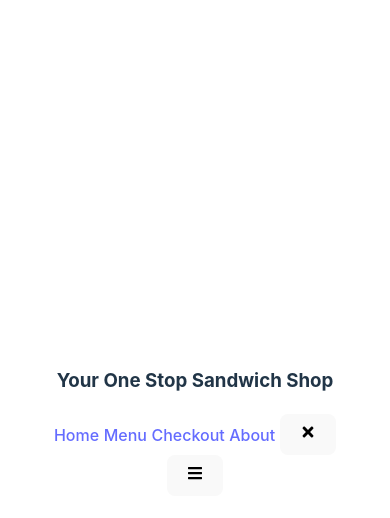
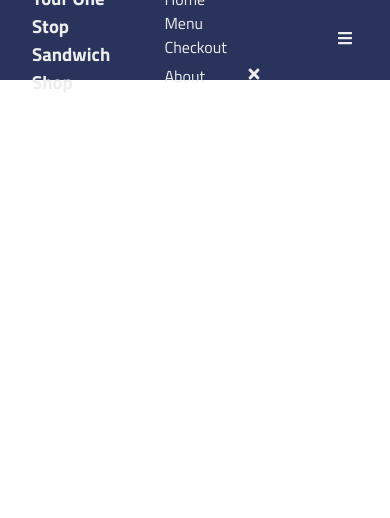
Before and after one commit to TyrellOliver/Group-React-Project, a React (Vite) app: page / in a window 390 px wide. Shown: the top 518 px of the page. Built offline with nearby package versions, Linux system fonts and the light colour scheme.

Commit message:
navbar looking pretty (css added)

```diff
--- a/src/App.jsx
+++ b/src/App.jsx
@@ -1,7 +1,6 @@
 import React from 'react';
 import { useState } from "react";
-import "./App.css";
-import NavBar from './Components/NavBar'
+import NavBar from './Components/NavBar';
 import Home from "./Components/Home"
 import About from "./Components/About"
 import { BrowserRouter as Router, Route, Routes } from "react-router-dom";
@@ -14,9 +13,8 @@ function App() {
 
     <Router>
           <React.Fragment>
+          < NavBar />
       <Routes>
-        <Route path="/" element={<Home />} />
-        <Route path="/about" element={<About />} />
       </Routes>
       </React.Fragment>
     </Router>
--- a/src/Components/NavBar.jsx
+++ b/src/Components/NavBar.jsx
@@ -1,5 +1,8 @@
 import { FaBars, FaTimes } from 'react-icons/fa';
 import { useRef } from 'react';
+import "..//Styles/NavBar.css"
+
+
 
 function NavBar() {
   const navRef = useRef();
--- /dev/null
+++ b/src/Styles/NavBar.css
@@ -0,0 +1,70 @@
+@import url('https://fonts.googleapis.com/css2?family=Poppins:wght@400;500;600;700&family=Source+Sans+3:wght@400;600;700&family=Titillium+Web:wght@400;600;700&display=swap');
+
+* {
+    padding: 0;
+    margin: 0;
+    box-sizing: border-box;
+    font-family: 'Titillium Web', sans-serif;
+}
+
+:root {
+    --mainColor: #29335C;
+    --mainColorLight: #29335C;
+    --secondaryColor: #DB2B39;
+    --textColor: #eee;
+}
+
+header {
+    display: flex;
+    align-items: center;
+    justify-content: space-between;
+    height: 80px;
+    padding: 0 2rem;
+    background-color: var(--mainColor);
+    color: var(--textColor);
+}
+
+nav a {
+    margin: 0 2rem;
+    color: var(--textColor);
+    text-decoration: none;
+}
+
+nav a:hover {
+    color: var(--secondaryColor);
+}
+
+header .nav-btn {
+    padding: 5px;
+    cursor: pointer;
+    background: transparent;
+    border: none;
+    outline: none;
+    color: var(--textColor);
+    visibility: hidden;
+    opacity: 0;
+}
+
+@media only screen and (max-width: 1024px) {
+    header .nav-btn {
+        visibility: visible !important;
+        opacity: 1 !important;
+    }
+    header {
+        position: fixed;
+        top: 0;
+        left: 0;
+        right: 0;
+        z-index: 100;
+        background-color: var(--mainColor);
+        color: var(--textColor);
+        display: flex;
+        align-items: center;
+        justify-content: space-between;
+        height: 80px;
+        padding: 0 2rem;
+      }
+    header .responsive_nav {
+        transform: none;
+    }
+}
```
